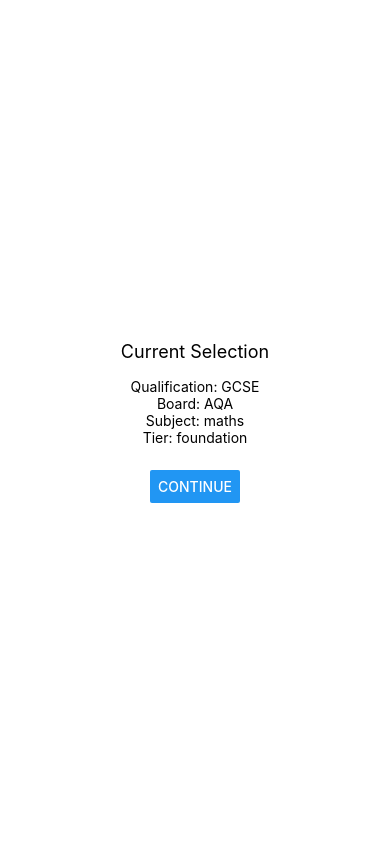
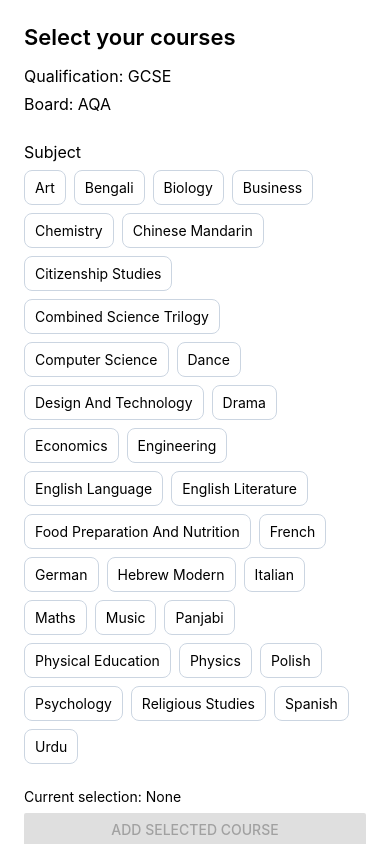
Before and after one commit to Harvey10982/adaptive-revision-planner, a React Native app: screen / in a window 390 px wide. Built offline with nearby package versions, Linux system fonts and the light colour scheme.

Commit message:
Add safe-area layout and multi-course selection flow

```diff
--- a/App.tsx
+++ b/App.tsx
@@ -4,29 +4,44 @@
 import SetupFlow from "./data/components/setupFlow";
 import SpecViewer from "./data/components/specViewer";
 
-const STORAGE_KEY = "ACTIVE_SPEC_KEY";
+const STORAGE_KEY = "ACTIVE_SPEC_KEYS";
 
 export default function App() {
-  const [activeSpecKey, setActiveSpecKey] = useState<string | null>(null);
+  const [activeSpecKeys, setActiveSpecKeys] = useState<string[]>([]);
   const [loading, setLoading] = useState(true);
 
   useEffect(() => {
-    const loadSpecKey = async () => {
+    const loadSpecKeys = async () => {
       const saved = await AsyncStorage.getItem(STORAGE_KEY);
-      if (saved) setActiveSpecKey(saved);
+
+      if (saved) {
+        try {
+          const parsed = JSON.parse(saved) as unknown;
+          if (Array.isArray(parsed)) {
+            setActiveSpecKeys(parsed.filter((item): item is string => typeof item === "string"));
+          }
+        } catch {
+          // Backward compatibility: if older single key was saved, keep using it.
+          setActiveSpecKeys([saved]);
+        }
+      }
+
       setLoading(false);
     };
-    loadSpecKey();
+
+    loadSpecKeys();
   }, []);
 
-  const handleSpecSelected = async (specKey: string) => {
-    await AsyncStorage.setItem(STORAGE_KEY, specKey);
-    setActiveSpecKey(specKey);
+  const handleSpecsSelected = async (specKeys: string[]) => {
+    await AsyncStorage.setItem(STORAGE_KEY, JSON.stringify(specKeys));
+    setActiveSpecKeys(specKeys);
   };
 
   const handleReset = async () => {
     await AsyncStorage.removeItem(STORAGE_KEY);
-    setActiveSpecKey(null);
+    // Remove old key as well for users upgrading from previous versions.
+    await AsyncStorage.removeItem("ACTIVE_SPEC_KEY");
+    setActiveSpecKeys([]);
   };
 
   if (loading) {
@@ -37,9 +52,9 @@
     );
   }
 
-  if (!activeSpecKey) {
-    return <SetupFlow onComplete={handleSpecSelected} />;
+  if (activeSpecKeys.length === 0) {
+    return <SetupFlow onComplete={handleSpecsSelected} />;
   }
 
-  return <SpecViewer specKey={activeSpecKey} onReset={handleReset} />;
+  return <SpecViewer specKeys={activeSpecKeys} onReset={handleReset} />;
 }
--- a/data/components/setupFlow.tsx
+++ b/data/components/setupFlow.tsx
@@ -1,50 +1,219 @@
-import React, { useState } from "react";
-import { View, Text, Button } from "react-native";
+import React, { useMemo, useState } from "react";
+import { View, Text, Button, Pressable, ScrollView, SafeAreaView } from "react-native";
 import { buildSpecKey } from "../core/buildSpecKey";
+import { specificationRegistry } from "../core/specRegistry";
 
 interface Props {
-  onComplete: (specKey: string) => void;
+  onComplete: (specKeys: string[]) => void;
 }
 
+type Tier = "foundation" | "higher";
+
+type SubjectOption = {
+  subject: string;
+  tiers: Tier[];
+  baseKey: string;
+};
+
+function toLabel(subjectSlug: string): string {
+  return subjectSlug
+    .split("-")
+    .map((part) => part.charAt(0).toUpperCase() + part.slice(1))
+    .join(" ");
+}
+
+function toCourseLabel(specKey: string): string {
+  const [qualification, board, subject, tier] = specKey.split("/");
+  return [qualification?.toUpperCase(), board?.toUpperCase(), toLabel(subject ?? "")]
+    .concat(tier ? [tier] : [])
+    .join(" • ");
+}
+
+function buildSubjectOptions(): SubjectOption[] {
+  const map = new Map<string, SubjectOption>();
+
+  Object.keys(specificationRegistry)
+    .filter((key) => key.startsWith("gcse/aqa/"))
+    .forEach((key) => {
+      const segments = key.split("/");
+      const subject = segments[2];
+      const maybeTier = segments[3];
+      const subjectKey = `gcse/aqa/${subject}`;
+
+      const existing = map.get(subject);
+      const tiers: Tier[] = existing?.tiers ? [...existing.tiers] : [];
+
+      if (maybeTier === "foundation" || maybeTier === "higher") {
+        if (!tiers.includes(maybeTier)) {
+          tiers.push(maybeTier);
+        }
+      }
+
+      map.set(subject, {
+        subject,
+        tiers,
+        baseKey: subjectKey,
+      });
+    });
+
+  return [...map.values()].sort((a, b) => a.subject.localeCompare(b.subject));
+}
+
+const subjectOptions = buildSubjectOptions();
+
 export default function SetupFlow({ onComplete }: Props) {
-  // Default selections (replace later with real UI controls)
-  const [qualification] = useState<string>("gcse");
-  const [board] = useState<string>("aqa");
-  const [subject] = useState<string>("maths");
-  const [tier] = useState<"foundation" | "higher" | null>("foundation");
+  const qualification = "gcse";
+  const board = "aqa";
 
-  const handleContinue = () => {
-    const specKey = buildSpecKey(
-      qualification,
-      board,
-      subject,
-      tier
-    );
+  const [subject, setSubject] = useState<string | null>(null);
+  const [tier, setTier] = useState<Tier | null>(null);
+  const [selectedSpecKeys, setSelectedSpecKeys] = useState<string[]>([]);
 
-    onComplete(specKey);
+  const selectedSubject = useMemo(
+    () => subjectOptions.find((option) => option.subject === subject) ?? null,
+    [subject]
+  );
+
+  const requiresTier = !!selectedSubject && selectedSubject.tiers.length > 0;
+  const canAddCourse = !!selectedSubject && (!requiresTier || !!tier);
+  const canContinue = selectedSpecKeys.length > 0;
+
+  const handleSelectSubject = (nextSubject: string) => {
+    const nextOption = subjectOptions.find((option) => option.subject === nextSubject);
+
+    setSubject(nextSubject);
+
+    if (!nextOption || nextOption.tiers.length === 0) {
+      setTier(null);
+      return;
+    }
+
+    if (tier && nextOption.tiers.includes(tier)) {
+      return;
+    }
+
+    setTier(nextOption.tiers[0]);
+  };
+
+  const currentSpecKey = selectedSubject
+    ? buildSpecKey(qualification, board, selectedSubject.subject, tier)
+    : null;
+
+  const handleAddCourse = () => {
+    if (!currentSpecKey) {
+      return;
+    }
+
+    setSelectedSpecKeys((previous) => {
+      if (previous.includes(currentSpecKey)) {
+        return previous;
+      }
+
+      return [...previous, currentSpecKey];
+    });
+  };
+
+  const handleRemoveCourse = (specKey: string) => {
+    setSelectedSpecKeys((previous) => previous.filter((item) => item !== specKey));
   };
 
   return (
-    <View
-      style={{
-        flex: 1,
-        justifyContent: "center",
-        alignItems: "center",
-        padding: 24,
-      }}
-    >
-      <Text style={{ fontSize: 18, marginBottom: 16 }}>
-        Current Selection
-      </Text>
+    <SafeAreaView style={{ flex: 1 }}>
+      <ScrollView contentContainerStyle={{ paddingHorizontal: 24, paddingTop: 24, paddingBottom: 32, gap: 16 }}>
+        <Text style={{ fontSize: 22, fontWeight: "600" }}>Select your courses</Text>
 
-      <Text>Qualification: {qualification.toUpperCase()}</Text>
-      <Text>Board: {board.toUpperCase()}</Text>
-      <Text>Subject: {subject}</Text>
-      <Text>Tier: {tier ?? "N/A"}</Text>
+        <View>
+          <Text style={{ marginBottom: 8, fontSize: 16 }}>Qualification: GCSE</Text>
+          <Text style={{ marginBottom: 12, fontSize: 16 }}>Board: AQA</Text>
+        </View>
 
-      <View style={{ marginTop: 24 }}>
-        <Button title="Continue" onPress={handleContinue} />
-      </View>
-    </View>
+        <View>
+          <Text style={{ marginBottom: 8, fontSize: 16 }}>Subject</Text>
+          <View style={{ flexDirection: "row", flexWrap: "wrap", gap: 8 }}>
+            {subjectOptions.map((option) => {
+              const isActive = option.subject === subject;
+              return (
+                <Pressable
+                  key={option.baseKey}
+                  onPress={() => handleSelectSubject(option.subject)}
+                  style={{
+                    borderWidth: 1,
+                    borderColor: isActive ? "#1d4ed8" : "#cbd5e1",
+                    backgroundColor: isActive ? "#dbeafe" : "#ffffff",
+                    paddingVertical: 8,
+                    paddingHorizontal: 10,
+                    borderRadius: 8,
+                  }}
+                >
+                  <Text>{toLabel(option.subject)}</Text>
+                </Pressable>
+              );
+            })}
+          </View>
+        </View>
+
+        {requiresTier && (
+          <View>
+            <Text style={{ marginBottom: 8, fontSize: 16 }}>Tier</Text>
+            <View style={{ flexDirection: "row", gap: 8 }}>
+              {selectedSubject?.tiers.map((availableTier) => {
+                const isActive = tier === availableTier;
+                return (
+                  <Pressable
+                    key={availableTier}
+                    onPress={() => setTier(availableTier)}
+                    style={{
+                      borderWidth: 1,
+                      borderColor: isActive ? "#1d4ed8" : "#cbd5e1",
+                      backgroundColor: isActive ? "#dbeafe" : "#ffffff",
+                      paddingVertical: 8,
+                      paddingHorizontal: 12,
+                      borderRadius: 8,
+                    }}
+                  >
+                    <Text>{availableTier}</Text>
+                  </Pressable>
+                );
+              })}
+            </View>
+          </View>
+        )}
+
+        <View style={{ marginTop: 8, gap: 8 }}>
+          <Text>
+            Current selection: {subject ? toLabel(subject) : "None"}
+            {tier ? ` (${tier})` : ""}
+          </Text>
+          <Button title="Add selected course" onPress={handleAddCourse} disabled={!canAddCourse} />
+        </View>
+
+        <View style={{ gap: 8 }}>
+          <Text style={{ fontSize: 16, fontWeight: "600" }}>Selected courses</Text>
+          {selectedSpecKeys.length === 0 ? (
+            <Text>No courses selected yet.</Text>
+          ) : (
+            selectedSpecKeys.map((specKey) => (
+              <View
+                key={specKey}
+                style={{
+                  borderWidth: 1,
+                  borderColor: "#cbd5e1",
+                  borderRadius: 8,
+                  padding: 10,
+                  gap: 8,
+                }}
+              >
+                <Text>{toCourseLabel(specKey)}</Text>
+                <Button title="Remove" onPress={() => handleRemoveCourse(specKey)} />
+              </View>
+            ))
+          )}
+        </View>
+
+        <View style={{ marginTop: 4 }}>
+          <Button title="Continue" onPress={() => onComplete(selectedSpecKeys)} disabled={!canContinue} />
+        </View>
+      </ScrollView>
+    </SafeAreaView>
   );
 }
--- a/data/components/specViewer.tsx
+++ b/data/components/specViewer.tsx
@@ -1,17 +1,17 @@
 import React from "react";
-import { View, Text, ScrollView, Button } from "react-native";
+import { View, Text, ScrollView, Button, SafeAreaView } from "react-native";
 import { resolveSpec } from "../core/specResolver";
 
 interface Props {
-  specKey: string;
+  specKeys: string[];
   onReset: () => void;
 }
 
-export default function SpecViewer({ specKey, onReset }: Props) {
+function CourseSection({ specKey }: { specKey: string }) {
   const specification = resolveSpec(specKey);
 
   return (
-    <ScrollView style={{ padding: 16 }}>
+    <View style={{ marginBottom: 24 }}>
       <Text style={{ fontSize: 18, marginBottom: 12 }}>
         Spec Key: {specKey}
       </Text>
@@ -65,8 +65,30 @@
           ))}
         </View>
       ))}
-
-      <Button title="Reset" onPress={onReset} />
-    </ScrollView>
+    </View>
   );
 }
+
+export default function SpecViewer({ specKeys, onReset }: Props) {
+  return (
+    <SafeAreaView style={{ flex: 1 }}>
+      <View style={{ paddingHorizontal: 16, paddingTop: 8, paddingBottom: 8 }}>
+        <Button title="Reset and choose courses" onPress={onReset} />
+      </View>
+
+      <ScrollView contentContainerStyle={{ paddingHorizontal: 16, paddingBottom: 24 }}>
+        <Text style={{ fontSize: 20, fontWeight: "600", marginBottom: 16 }}>
+          Selected Courses ({specKeys.length})
+        </Text>
+
+        {specKeys.map((specKey) => (
+          <CourseSection key={specKey} specKey={specKey} />
+        ))}
+      </ScrollView>
+
+      <View style={{ paddingHorizontal: 16, paddingTop: 8, paddingBottom: 12 }}>
+        <Button title="Reset and choose courses" onPress={onReset} />
+      </View>
+    </SafeAreaView>
+  );
+}
```
